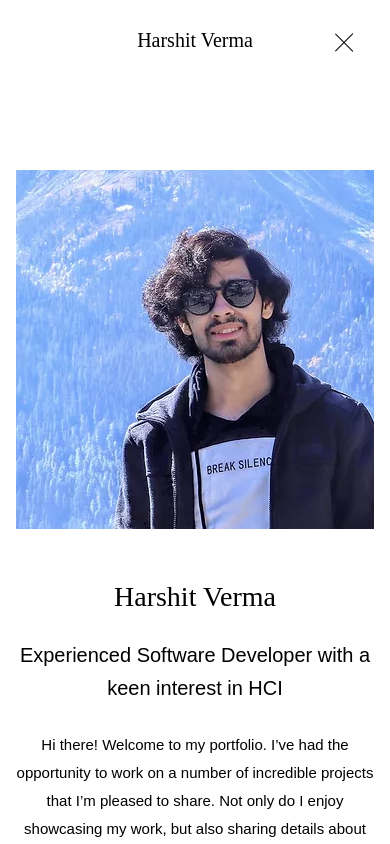
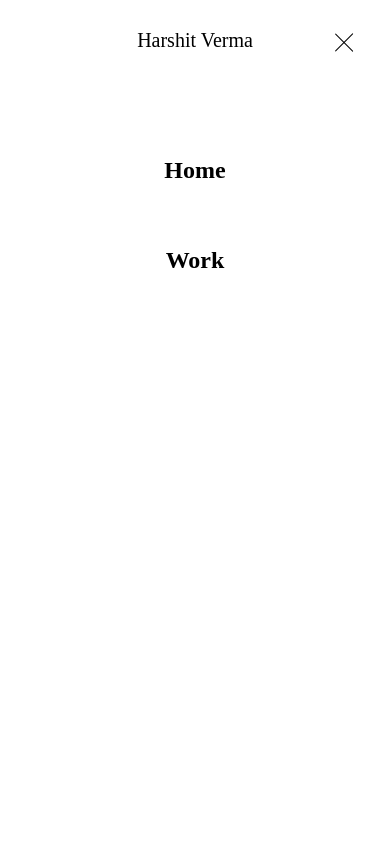
Before and after one commit to HarshitV/portfolio, a Next.js app: page / in a window 390 px wide. Both pictures are taken after a click on the element 347 px from the left and 42 px from the top of the page. Shown: the top 844 px of the page. Built offline with nearby package versions, Linux system fonts and the light colour scheme.

Commit message:
Mobile topnav

```diff
--- a/src/components/Navigation/Hamburger.tsx
+++ b/src/components/Navigation/Hamburger.tsx
@@ -2,22 +2,20 @@ import { ReactEventHandler, useState } from 'react';
 import styled from 'styled-components';
 
 interface Props {
-  onClick: VoidFunction;
+  navbarOpen: boolean;
+  setNavbarOpen: (navbarOpen: boolean) => void;
 }
 
-const Hamburger = ({ onClick }: Props) => {
-  const [isActive, setActive] = useState(false);
-
-  const clickHandler = (onClick: VoidFunction) => {
-    setActive(!isActive);
-    onClick();
+const Hamburger = ({ navbarOpen, setNavbarOpen }: Props) => {
+  const clickHandler = (setNavbarOpen: (navbarOpen: boolean) => void) => {
+    setNavbarOpen(!navbarOpen);
   };
 
   return (
-    <Container onClick={() => clickHandler(onClick)}>
-      <Line1 isActive={isActive} />
-      <Line2 isActive={isActive} />
-      <Line3 isActive={isActive} />
+    <Container onClick={() => clickHandler(setNavbarOpen)}>
+      <Line1 isActive={navbarOpen} />
+      <Line2 isActive={navbarOpen} />
+      <Line3 isActive={navbarOpen} />
     </Container>
   );
 };
@@ -34,6 +32,7 @@ const Container = styled.div`
   justify-content: space-around;
   flex-flow: column nowrap;
   z-index: 10;
+  cursor: pointer;
 `;
 
 const Line1 = styled.div<{ isActive: boolean }>`
--- /dev/null
+++ b/src/components/Navigation/MenuOverlay.tsx
@@ -0,0 +1,68 @@
+import { Heading2 } from 'components/Text/Heading';
+import React from 'react';
+import styled, { css } from 'styled-components';
+
+const MenuOverlay = ({ navbarOpen, setNavbarOpen }: any) => {
+  return (
+    <Nav navbarOpen={navbarOpen}>
+      <Ul>
+        <Li>
+          <A href='/'>
+            <Heading2 text='Home' />
+          </A>
+        </Li>
+        <Li>
+          <A href='/work'>
+            <Heading2 text='Work' />
+          </A>
+        </Li>
+      </Ul>
+    </Nav>
+  );
+};
+
+export default MenuOverlay;
+
+const Nav = styled.nav<{ navbarOpen: any }>`
+  position: fixed;
+  top: 0;
+  left: 0;
+  width: 100%;
+  padding: 10px;
+  z-index: 10;
+  height: 100%;
+  padding-top: 24px;
+  background-color: white;
+  opacity: 0;
+  transform: translateX(100%);
+  transition: opacity 300ms, transform 300ms;
+
+  ${({ navbarOpen }) =>
+    navbarOpen &&
+    css`
+      opacity: 1;
+      transform: translateX(0);
+    `}
+`;
+
+const Ul = styled.ul`
+  width: 100%;
+  display: flex;
+  flex-direction: column;
+  align-items: center;
+  top: 85px;
+  position: relative;
+  padding-left: 0;
+`;
+
+const Li = styled.li`
+  list-style: none;
+`;
+
+const A = styled.a`
+  text-decoration: none;
+  color: black;
+  &:hover {
+    text-decoration: underline;
+  }
+`;
--- a/src/components/Navigation/TopNavMobile.tsx
+++ b/src/components/Navigation/TopNavMobile.tsx
@@ -2,13 +2,28 @@ import { NextPage } from 'next';
 import styled from 'styled-components';
 import Hamburger from './Hamburger';
 import { breakpoints } from 'styles/constants';
+import MenuOverlay from './MenuOverlay';
+import { useState } from 'react';
 
-const TopNavMobile: NextPage = () => (
-  <Wrapper>
-    <A href='/'>Harshit Verma</A>
-    <Hamburger onClick={() => console.log('xx')} />
-  </Wrapper>
-);
+const TopNavMobile: NextPage = () => {
+  const [isOpen, setIsOpen] = useState(false);
+
+  const setNavbarOpen = (navbarState: boolean) => {
+    setIsOpen(navbarState);
+  };
+
+  return (
+    <>
+      <Wrapper>
+        <AnchorContainer>
+          <A href='/'>Harshit Verma</A>
+        </AnchorContainer>
+        <Hamburger navbarOpen={isOpen} setNavbarOpen={setNavbarOpen} />
+      </Wrapper>
+      <MenuOverlay navbarOpen={isOpen} setNavbarOpen={setNavbarOpen} />
+    </>
+  );
+};
 
 export default TopNavMobile;
 
@@ -20,14 +35,19 @@ const Wrapper = styled.div`
   padding: 30px;
   background: white;
   justify-content: center;
-  z-index: 10;
+  z-index: 11;
   @media only screen and (min-width: ${breakpoints.tablet}) {
     display: none;
   }
 `;
 
+const AnchorContainer = styled.div`
+  width: 100vw;
+  display: flex;
+  justify-content: center;
+`;
+
 const A = styled.a`
-  width: 100vw;
   text-align: center;
   font: normal normal normal 22px/1.41em cormorantgaramond-light,
     cormorantgaramond, 'cormorant garamond', serif;
```
